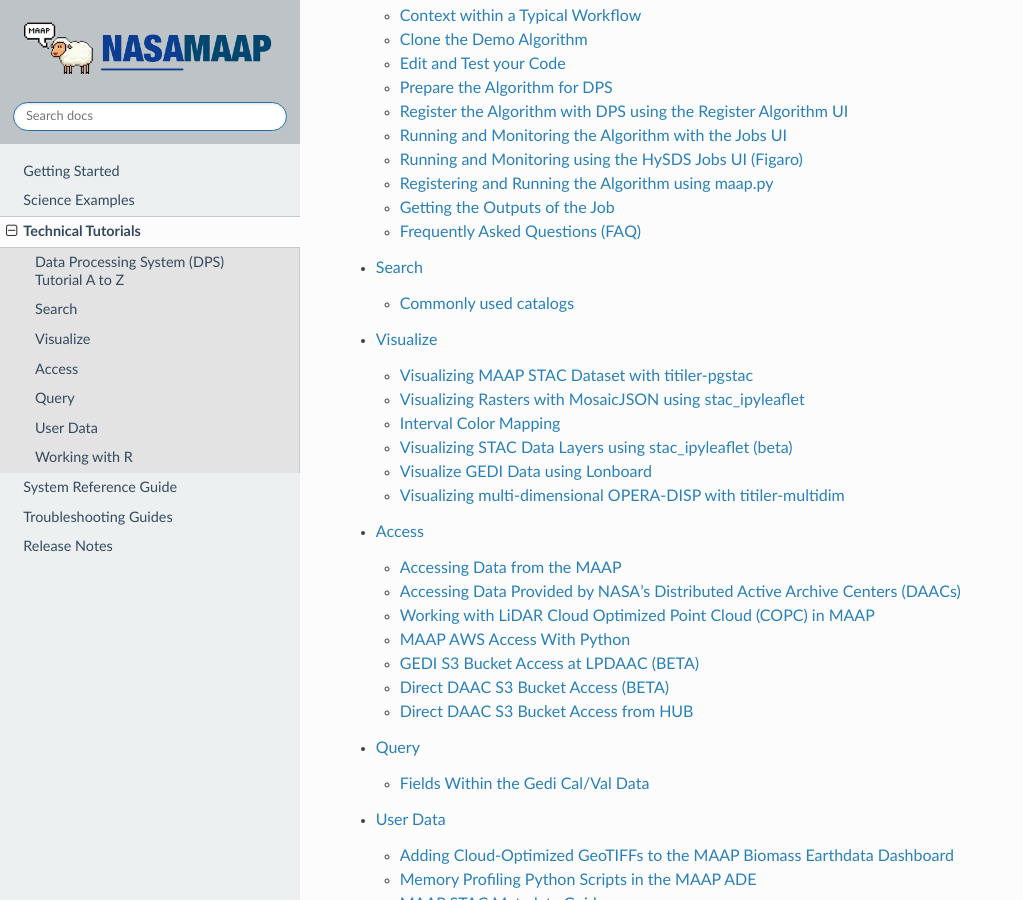
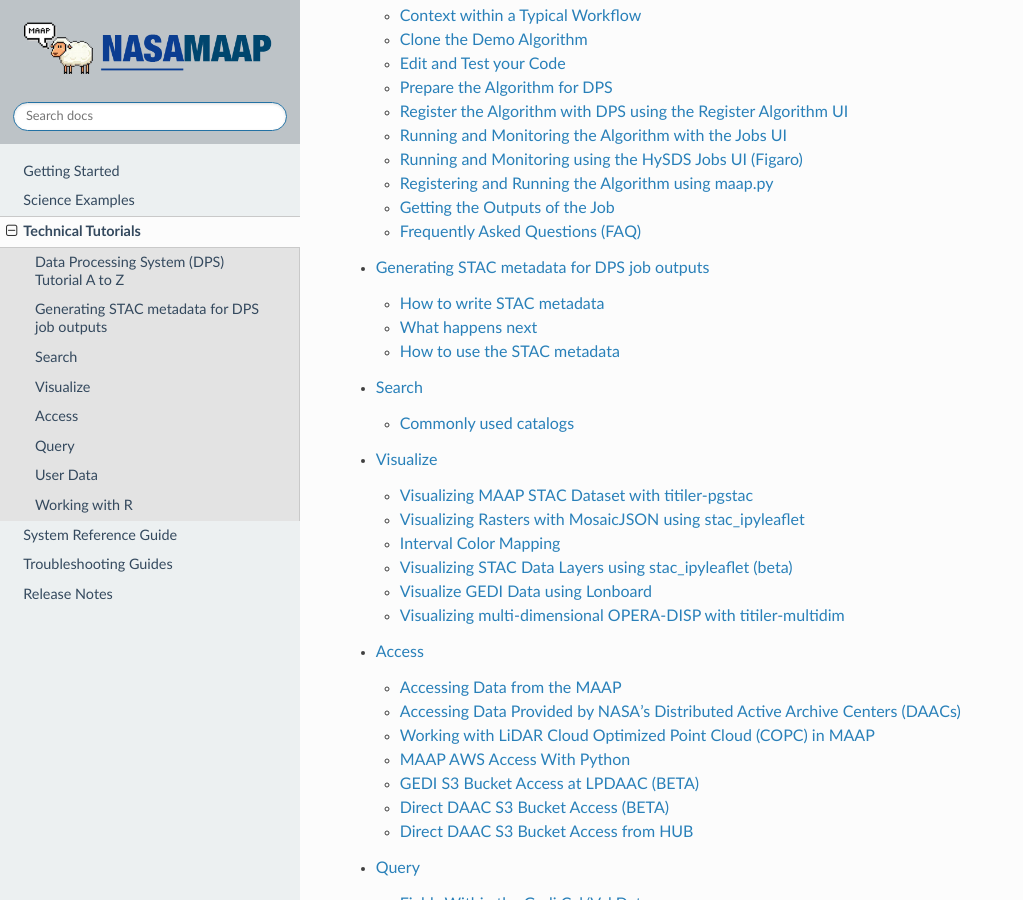
Before and after one commit to MAAP-Project/maap-documentation, a Sphinx documentation site: the page built from docs/source/technical_tutorials.rst, in a window 1280 px wide and 900 px high, scrolled down 456 px. Shown: the whole window, without its empty margins (0-1023 px from the left). Built offline with Sphinx 7.4.7 and the Read the Docs theme 3.1.0, drawn with Linux system fonts in a browser that asks for light colours; pages that are not in the unit, such as notebooks, are missing from menus; a script that is not in the unit is left out.

Commit message:
docs: add DPS STAC guide to tutorials

```diff
--- a/docs/source/technical_tutorials.rst
+++ b/docs/source/technical_tutorials.rst
@@ -10,6 +10,7 @@ This section of the documentation includes hands-on tutorials with example algor
 
 
   technical_tutorials/dps_tutorial/dps_tutorial_demo.ipynb
+  technical_tutorials/dps_tutorial/dps_stac_metadata.ipynb
   technical_tutorials/searching.rst
   technical_tutorials/visualizing.rst
   technical_tutorials/accessing.rst
```
